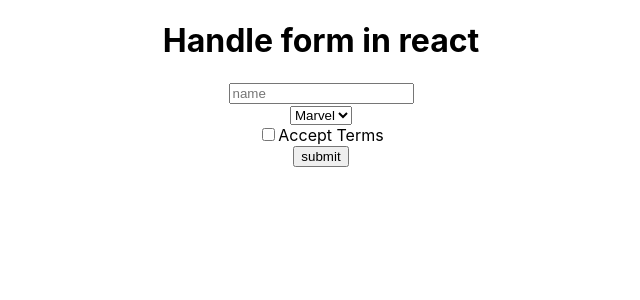
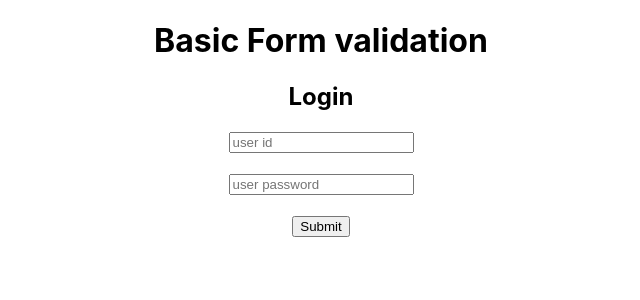
Before and after one commit to PritamMakwana/React-Js-Topics, a React (Create React App) app: page / in a window 1280 px wide. Shown: the top 300 px of the page, without its empty margins (319-959 px from the left). Built offline with nearby package versions, Linux system fonts and the light colour scheme.

Commit message:
basic form validation

```diff
--- a/src/App.js
+++ b/src/App.js
@@ -4,33 +4,12 @@ import Student from './Student';
 import User from './User';
 
 function App(){
- const [name,setName] = useState("");
- const [tnc,setTnc] = useState(false);
- const [interest,setInterest] = useState("");
 
- function getFormData(e){
-  e.preventDefault();
-  console.log(name,tnc,interest);
- }
 
   return(
     <div className='App'>
-      <h1>Handle form in react</h1>
-      <form onSubmit={getFormData}>
-      <input type="text" placeholder='name' onChange={(e)=>setName(e.target.value)} />
-      <br/>
-      <select onChange={(e)=>setInterest(e.target.value)} >
-        <option>Marvel</option>
-        <option>DC</option>
-      </select>
-      <br/>
-      <input type="checkbox" onChange={(e)=>setTnc(e.target.checked)} />
-      <span>Accept Terms</span>
-      <br/>
-      <button type="submit">submit</button>
-      </form>
-
-
+      <h1>Basic Form validation</h1>
+      <User/>
     </div>
   )
 }
--- a/src/User.js
+++ b/src/User.js
@@ -1,12 +1,59 @@
-import React from "react"
-export default class User extends React.Component {
-    render() {
-        return (
-            <div style={{ backgroundColor: "skyblue" }}>
-                <h3>User Info</h3>
-                <h6>Hello : {this.props.name}</h6>
-                <h6>Email : {this.props.email}</h6>
-            </div>
-        )
+const { useState } = require("react");
+
+export default function User() {
+
+    const [user, setUser] = useState("");
+    const [password, setPassword] = useState("");
+    const [userErr, setUserErr] = useState(false);
+    const [passErr, setPassErr] = useState(false);
+
+    function loginHandle(e) {
+        if (user.length < 3 || password.length < 3) {
+            alert("type correct values")
+        } else {
+            alert("all good")
+        }
+        e.perventDefault();
     }
+
+    function userHandler(e) {
+        let item = e.target.value;
+        if (item.length < 3) {
+            setUserErr(true);
+        } else {
+            setUserErr(false);
+        }
+        setUser(item);
+    }
+
+    function passHandler(e) {
+        let item = e.target.value;
+        if (item.length < 3) {
+            setPassErr(true);
+        } else {
+            setPassErr(false);
+        }
+        setPassword(item);
+    }
+
+
+    return (
+        <div>
+            <h2>Login</h2>
+            <form onSubmit={loginHandle}>
+                <input type="text" placeholder="user id" onChange={userHandler} />
+                {userErr ? <span> id not valid</span> : ""}
+                <br />
+                <br />
+                <input type="password" placeholder="user password" onChange={passHandler} />
+                {passErr ? <span> password not valid</span> : ""}
+                <br />
+                <br />
+                <button type="Submit">Submit</button>
+
+            </form>
+        </div>
+    )
+
+
 }
```
